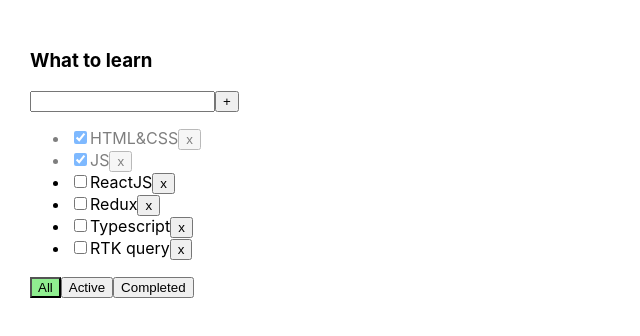
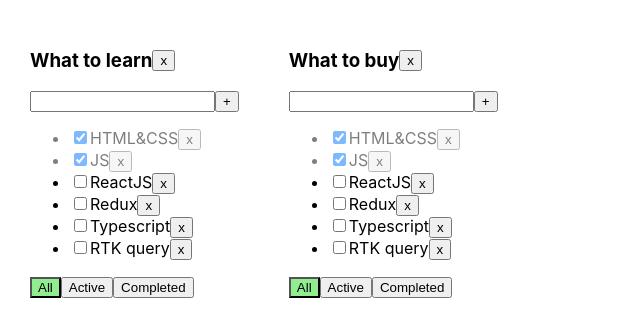
Before and after one commit to BSN89/todolist, a React (Create React App) app: page / in a window 1280 px wide. Shown: the top 336 px of the page, without its empty margins (0-640 px from the left). Built offline with nearby package versions, Linux system fonts and the light colour scheme.

Commit message:
5 lesson

```diff
--- a/src/App.css
+++ b/src/App.css
@@ -19,3 +19,7 @@
 .is-done {
   opacity: 0.5;
 }
+.todolist-title-container {
+  display: flex;
+  align-items: center;
+}
--- a/src/App.tsx
+++ b/src/App.tsx
@@ -9,52 +9,100 @@
     isDone: boolean
 }
 export type FilteValueType = 'all' | 'active' | 'completed'
+export type TodolistType = {
+    id: string
+    title: string
+    filter: FilteValueType
+}
+export type StateTaskType = {
+    [key: string]: TaskType[]
+}
+
 function App() {
-    const [tasks, setTasks] = useState<TaskType[]>([
+
+    let todolistId1 = v1()
+    let todolistId2 = v1()
+
+
+    let [todolists, setTodolists] = useState<TodolistType[]>([
+        {id: todolistId1, title: 'What to learn', filter: 'all'},
+        {id: todolistId2, title: 'What to buy', filter: 'all'},
+    ])
+
+    const [tasks, setTasks] = useState<StateTaskType>({
+        [todolistId1]: [
             {id: v1(), title: 'HTML&CSS', isDone: true},
             {id: v1(), title: 'JS', isDone: true},
             {id: v1(), title: 'ReactJS', isDone: false},
             {id: v1(), title: 'Redux', isDone: false},
             {id: v1(), title: 'Typescript', isDone: false},
             {id: v1(), title: 'RTK query', isDone: false},
-    ])
-    const [filter, setFilter] = useState<FilteValueType>('all')
+        ],
+        [todolistId2]: [
+            {id: v1(), title: 'HTML&CSS', isDone: true},
+            {id: v1(), title: 'JS', isDone: true},
+            {id: v1(), title: 'ReactJS', isDone: false},
+            {id: v1(), title: 'Redux', isDone: false},
+            {id: v1(), title: 'Typescript', isDone: false},
+            {id: v1(), title: 'RTK query', isDone: false},
+        ],
+})
 
-    let taskForTodolist = tasks
-    if(filter === 'active'){
-        taskForTodolist = tasks.filter(el => !el.isDone )
+
+    const filteredTask = (filterValue: FilteValueType, todolistId: string) => {
+        const newTodolist = todolists.map(t => t.id === todolistId ? {...t, filter: filterValue} : t)
+        setTodolists(newTodolist)
     }
-    if(filter === 'completed'){
-        taskForTodolist = tasks.filter(el => el.isDone )
+    const removeTask = (taskID: string, todolistId: string) => {
+        setTasks({...tasks, [todolistId]: tasks[todolistId].filter(el => el.id !== taskID) })
     }
-
-    const filteredTask = (filterValue: FilteValueType) => {
-        setFilter(filterValue)
-    }
-    const removeTask = (taskID: string) => {
-        let filteredTasks = tasks.filter(el => el.id !== taskID)
-        setTasks(filteredTasks)
-    }
-    const addTask = (newTitle: string) => {
+    const addTask = (newTitle: string, todolistId: string) => {
         let newTask = {id: v1(), title: newTitle, isDone: false}
-        setTasks([newTask, ...tasks])
+         setTasks({...tasks, [todolistId]: [newTask, ...tasks[todolistId]]  })
 
     }
-    const changeTaskStatus = (taskID: string, isDoneValue: boolean) => {
-        const newTasks = tasks.map(el => el.id === taskID ? {...el, isDone: isDoneValue } : el)
-        setTasks(newTasks)
+    const changeTaskStatus = (taskID: string, isDoneValue: boolean, todolistId: string) => {
+
+         setTasks({...tasks,
+             [todolistId]:  tasks[todolistId].map(el => el.id === taskID ? {...el, isDone: isDoneValue} : el)
+         })
+    }
+    const removeTodolist = (todolistId: string) => {
+        const removeTodolist = todolists.filter(tl => tl.id !== todolistId)
+        setTodolists(removeTodolist)
+        delete tasks[todolistId]
+        setTasks({...tasks})
+        console.log(tasks)
     }
 
     return (
         <div className="App">
-            <Todolist title="What to learn"
+            {
+                todolists.map((tl) => {
+                    let taskForTodolist = tasks[tl.id]
+                    if (tl.filter === 'active') {
+                        taskForTodolist = taskForTodolist.filter(el => !el.isDone)
+                    }
+                    if (tl.filter === 'completed') {
+                        taskForTodolist = taskForTodolist.filter(el => el.isDone)
+                    }
+                    return (
+                        <Todolist
+                            key={tl.id}
+                            todolistId={tl.id}
+                            title={tl.title}
                             tasks={taskForTodolist}
                             addTask={addTask}
                             removeTask={removeTask}
                             filteredTask={filteredTask}
                             changeTaskStatus={changeTaskStatus}
-                      filter={filter}
+                            filter={tl.filter}
+                            removeTodolist={removeTodolist}
                         />
+                    )
+                })
+            }
+
         </div>
     )
 }
--- a/src/Todolist.tsx
+++ b/src/Todolist.tsx
@@ -3,16 +3,18 @@
 import {Button} from './Button';
 
 type TodolistProps = {
+    todolistId: string
     title: string
     tasks: TaskType[]
-    addTask: (newTitle: string) => void
-    removeTask: (taskID: string) => void
-    filteredTask: (filterValue: FilteValueType) => void
-    changeTaskStatus: (taskId: string, newStatusValue: boolean) => void
+    addTask: (newTitle: string, todolistId: string) => void
+    removeTask: (taskID: string, todolistId: string) => void
+    filteredTask: (filterValue: FilteValueType, todolistId: string) => void
+    changeTaskStatus: (taskId: string, newStatusValue: boolean, todolistId: string) => void
     filter: FilteValueType
+    removeTodolist: (todolistId: string) => void
 }
 
-export const Todolist = ({title, tasks, removeTask, filteredTask, addTask, changeTaskStatus, filter}: TodolistProps) => {
+export const Todolist = ({title, tasks, removeTask, filteredTask, addTask, changeTaskStatus, filter, todolistId, removeTodolist}: TodolistProps) => {
     let [taskTitle, setTaskTitle] = useState('')
     let [error, setError] = useState<string | null>(null)
     const onChangeHandler = (event: ChangeEvent<HTMLInputElement>) => {
@@ -20,7 +22,7 @@
     }
     const addTaskHandler = () => {
         if(taskTitle.trim() !== ''){
-            addTask(taskTitle.trim())
+            addTask(taskTitle.trim(), todolistId)
             setTaskTitle('')
         }else{
             setError('Title is required')
@@ -33,12 +35,20 @@
         }
     }
     const changeFilterTaskHandler = (filter: FilteValueType) => {
-        filteredTask(filter)
+        filteredTask(filter, todolistId)
+    }
+    const removeTodolistHandler = () => {
+        removeTodolist(todolistId)
     }
 
     return (
         <div>
-            <h3>{title}</h3>
+
+            <div className={'todolist-title-container'}>
+                <h3>{title}</h3>
+                <Button title={'x'} onClick={removeTodolistHandler}/>
+            </div>
+
             <div>
                 <input
                     value={taskTitle}
@@ -53,10 +63,10 @@
                 {tasks.length === 0
                     ? <p>Тасок нет</p>
                     : tasks.map(el => {
-                            const removeTaskHandler = () => removeTask(el.id)
+                            const removeTaskHandler = () => removeTask(el.id, todolistId)
                         const changeTaskStatusHandler = (event: ChangeEvent<HTMLInputElement>) => {
                           const newStatusValue = event.currentTarget.checked
-                            changeTaskStatus(el.id, newStatusValue)
+                            changeTaskStatus(el.id, newStatusValue, todolistId)
                         }
 
                             return (
```
Lines whose indentation alone changed are shown as unchanged.
